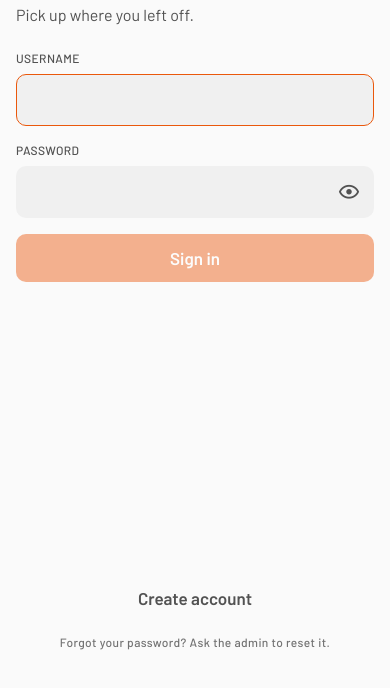
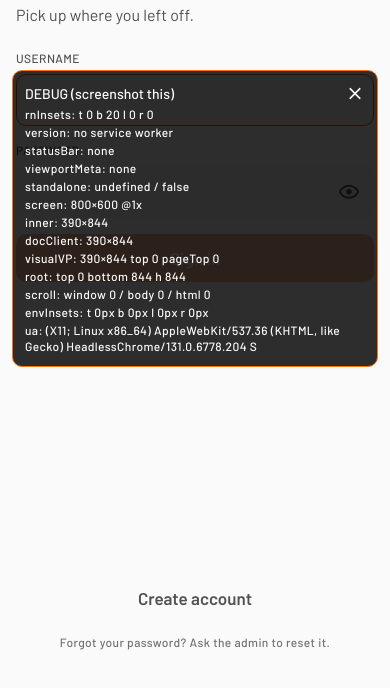
Before and after one commit to CerealGudForU/easylift, an Expo app drawn with the web renderer of React Native: screen / in a window 390 px wide. Shown: the part 150-838 px from the top of the page. Built offline with nearby package versions, Linux system fonts and the light colour scheme; Expo Router itself is replaced by a stand-in of ours; some packages are replaced by stand-ins of ours; no server answers.

Commit message:
iPhone: debug panel, no whole-page bounce, network-first page loads
- Temporary debug panel with screen, viewport and safe-area measurements
  plus the running version, for fixing the Home Screen layout
- html/body fixed with overscroll-behavior: none so swipes can't drag the
  whole app on iOS
- Service worker loads the page from the network first (3 s timeout, cached
  copy offline) so new deploys appear on the next launch
- Update banner also shows during a workout (reload only on tap)

Co-Authored-By: Claude Opus 5.5 <noreply@anthropic.com>

```diff
--- a/src/components/pwa/pwa-layer.tsx
+++ b/src/components/pwa/pwa-layer.tsx
@@ -1,7 +1,7 @@
 // Web/PWA only (the native app uses pwa-layer.native.tsx, which renders nothing).
 // - Registers the service worker that lets the installed app open offline.
-// - Shows "New version available" when an update has downloaded. It waits for a tap and
-//   is hidden during a workout, so the app never reloads mid-workout.
+// - Shows "New version available" when an update has downloaded. It only reloads when
+//   tapped (an active workout is stored on the device, so it survives the reload).
 // - On iPhone/iPad in the browser, explains how to add EasyLift to the Home Screen.
 // - Keeps the screen awake while a workout is in progress.
 // - Asks the browser to keep this site's data (the offline workout log) from being evicted.
@@ -24,10 +24,12 @@ export function PwaLayer() {
   const [install, setInstall] = useState(shouldShowInstallGuide);
   useWakeLock(working);
 
-  const showUpdate = !!update && !working;
-  if (!showUpdate && !install) return null;
+  const [debug, setDebug] = useState(true);
+
+  const showUpdate = !!update;
   return (
     <View pointerEvents="box-none" style={[styles.layer, { paddingTop: insets.top + space.sm }]}>
+      {debug ? <DebugPanel onClose={() => setDebug(false)} /> : null}
       {showUpdate ? <UpdateBanner onReload={update} /> : null}
       {install && !showUpdate ? (
         <InstallGuide
@@ -81,6 +83,89 @@ function InstallGuide({ onClose }: { onClose: () => void }) {
         <Icon name="plus-box-outline" size={20} color={c.accent} />
         <Text variant="body">Add to Home Screen</Text>
       </View>
+    </View>
+  );
+}
+
+/**
+ * Temporary: screen and safe-area measurements for fixing the iPhone Home Screen layout.
+ * Refreshes every second; the X hides it until the app is next opened.
+ */
+function DebugPanel({ onClose }: { onClose: () => void }) {
+  const insets = useSafeAreaInsets();
+  const [info, setInfo] = useState<Record<string, string>>({});
+
+  useEffect(() => {
+    let version = '…';
+    const ask = () => {
+      const ctl = navigator.serviceWorker?.controller;
+      if (!ctl) {
+        version = 'no service worker';
+        return;
+      }
+      const channel = new MessageChannel();
+      channel.port1.onmessage = (e) => {
+        version = String(e.data);
+      };
+      ctl.postMessage('VERSION', [channel.port2]);
+      // An old worker never answers.
+      setTimeout(() => {
+        if (version === '…') version = 'old (no reply)';
+      }, 1500);
+    };
+    // Measures env(safe-area-inset-*) directly, independent of the safe-area library.
+    const probe = document.createElement('div');
+    probe.style.cssText =
+      'position:fixed;top:0;left:0;width:0;height:0;visibility:hidden;padding:env(safe-area-inset-top) env(safe-area-inset-right) env(safe-area-inset-bottom) env(safe-area-inset-left)';
+    document.body.appendChild(probe);
+
+    const read = () => {
+      const cs = getComputedStyle(probe);
+      const root = document.getElementById('root')?.getBoundingClientRect();
+      const vv = window.visualViewport;
+      const meta = (name: string) => document.querySelector(`meta[name="${name}"]`)?.getAttribute('content') ?? 'none';
+      setInfo({
+        version,
+        statusBar: meta('apple-mobile-web-app-status-bar-style'),
+        viewportMeta: meta('viewport'),
+        standalone: `${(navigator as Navigator & { standalone?: boolean }).standalone} / ${matchMedia('(display-mode: standalone)').matches}`,
+        screen: `${screen.width}×${screen.height} @${devicePixelRatio}x`,
+        inner: `${innerWidth}×${innerHeight}`,
+        docClient: `${document.documentElement.clientWidth}×${document.documentElement.clientHeight}`,
+        visualVP: vv ? `${Math.round(vv.width)}×${Math.round(vv.height)} top ${Math.round(vv.offsetTop)} pageTop ${Math.round(vv.pageTop)}` : 'n/a',
+        root: root ? `top ${Math.round(root.top)} bottom ${Math.round(root.bottom)} h ${Math.round(root.height)}` : 'n/a',
+        scroll: `window ${scrollY} / body ${document.body.scrollTop} / html ${document.documentElement.scrollTop}`,
+        envInsets: `t ${cs.paddingTop} b ${cs.paddingBottom} l ${cs.paddingLeft} r ${cs.paddingRight}`,
+        ua: navigator.userAgent.replace(/^Mozilla\/5\.0 /, '').slice(0, 90),
+      });
+    };
+    ask();
+    read();
+    const t = setInterval(read, 1000);
+    return () => {
+      clearInterval(t);
+      probe.remove();
+    };
+  }, []);
+
+  return (
+    <View style={styles.debug}>
+      <View style={styles.row}>
+        <Text variant="label" style={[styles.flex, styles.debugText]}>
+          DEBUG (screenshot this)
+        </Text>
+        <Pressable onPress={onClose} hitSlop={12} accessibilityRole="button" accessibilityLabel="Hide debug panel">
+          <Icon name="close" size={20} color="#FAFAFA" />
+        </Pressable>
+      </View>
+      <Text variant="caption" style={styles.debugText}>
+        {`rnInsets: t ${insets.top} b ${insets.bottom} l ${insets.left} r ${insets.right}`}
+      </Text>
+      {Object.entries(info).map(([k, v]) => (
+        <Text key={k} variant="caption" style={styles.debugText}>
+          {`${k}: ${v}`}
+        </Text>
+      ))}
     </View>
   );
 }
@@ -197,5 +282,18 @@ const styles = StyleSheet.create({
   row: { flexDirection: 'row', alignItems: 'center', gap: space.md },
   flex: { flex: 1 },
   close: { width: size.touch, height: size.touch, alignItems: 'center', justifyContent: 'center', margin: -space.md },
+  debug: {
+    position: 'absolute',
+    top: 220,
+    left: space.md,
+    right: space.md,
+    padding: space.md,
+    gap: 2,
+    borderRadius: radius.control,
+    backgroundColor: 'rgba(0,0,0,0.82)',
+    borderWidth: 1,
+    borderColor: '#F97316',
+  },
+  debugText: { color: '#FAFAFA', textTransform: 'none' },
   step: { flexDirection: 'row', alignItems: 'center', gap: space.xs, flexWrap: 'wrap' },
 });
```
Also changed, not shown: public/index.html (+5 -1 lines), scripts/build-sw.mjs (+15 -6 lines).
